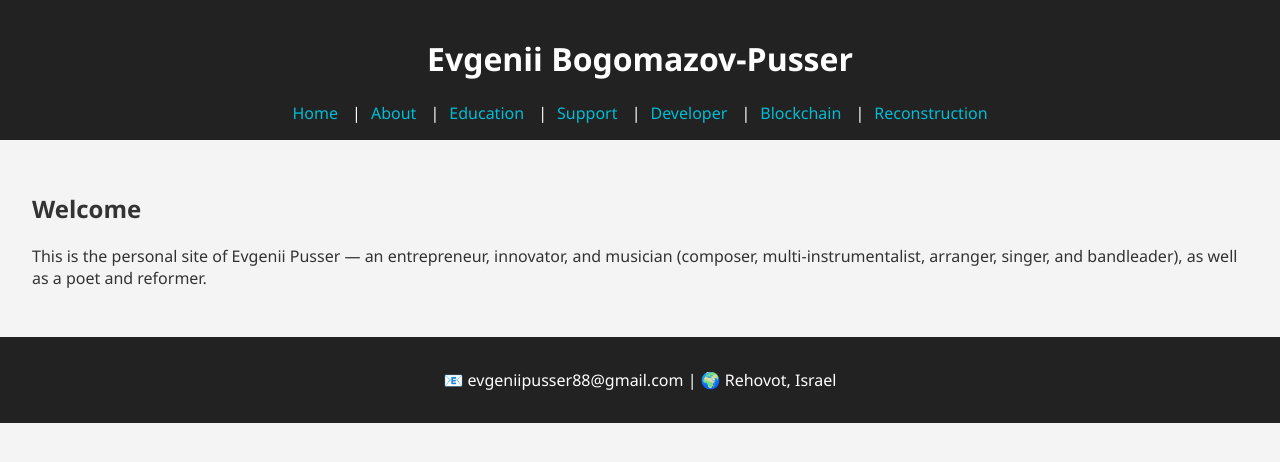
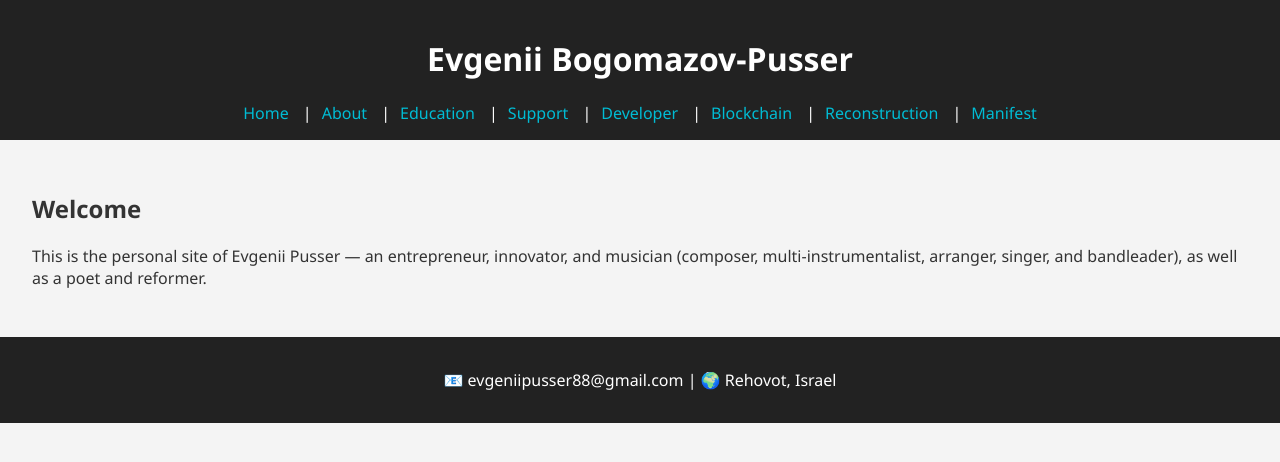
Before and after one commit to EvgeniyPusser/pusser-portfolio, a React (Create React App) app: page / in a window 1280 px wide. Shown: the top 462 px of the page. Built offline with nearby package versions, Linux system fonts and the light colour scheme.

Commit message:
Add Manifest link to navigation header

```diff
--- a/src/components/Header.js
+++ b/src/components/Header.js
@@ -10,7 +10,8 @@ export default function Header() {
         <Link to="/support">Support</Link> |
         <Link to="/developer">Developer</Link> |
         <Link to="/blockchain">Blockchain</Link> |
-        <Link to="/reconstruction">Reconstruction</Link>
+        <Link to="/reconstruction">Reconstruction</Link> |
+        <Link to="/manifest">Manifest</Link>
       </nav>
     </header>
   );
```
